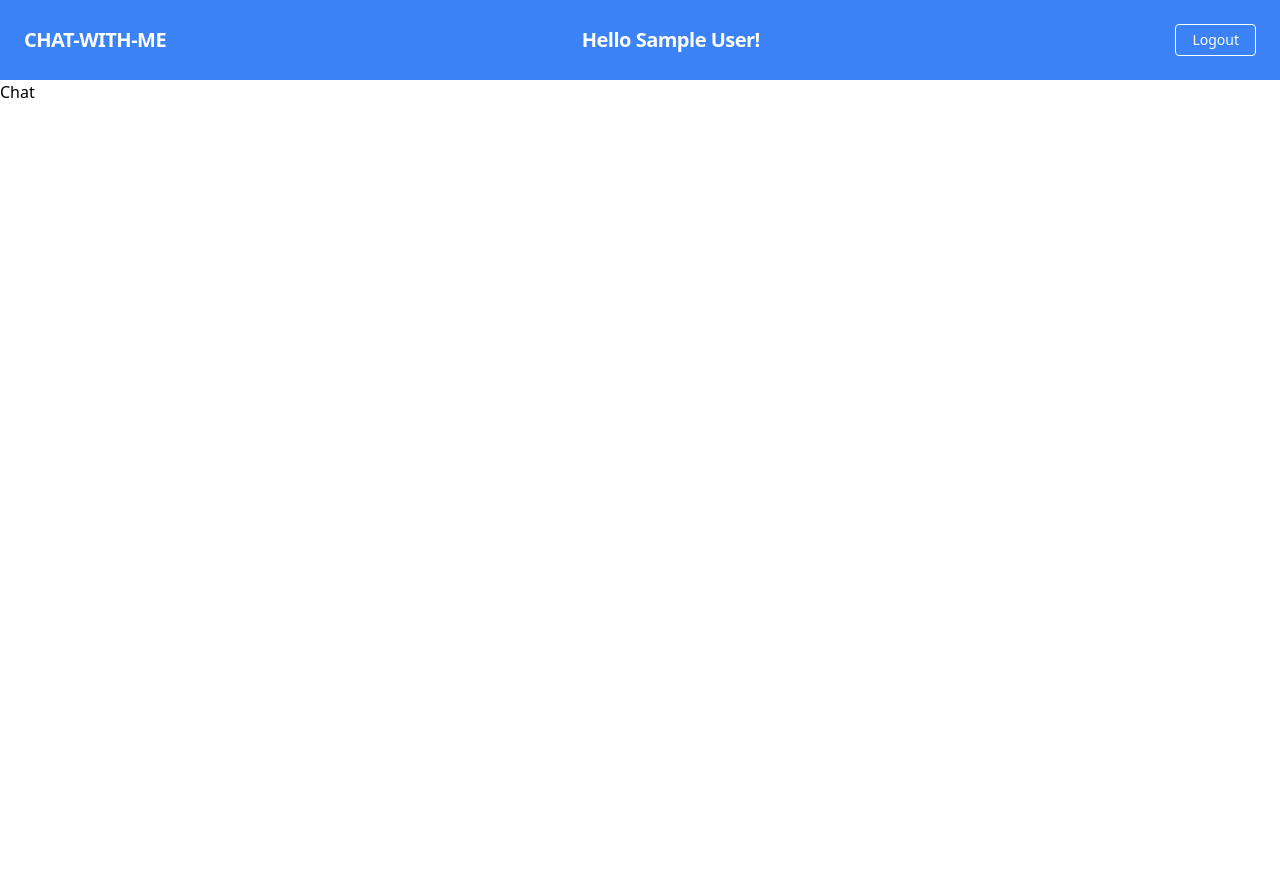
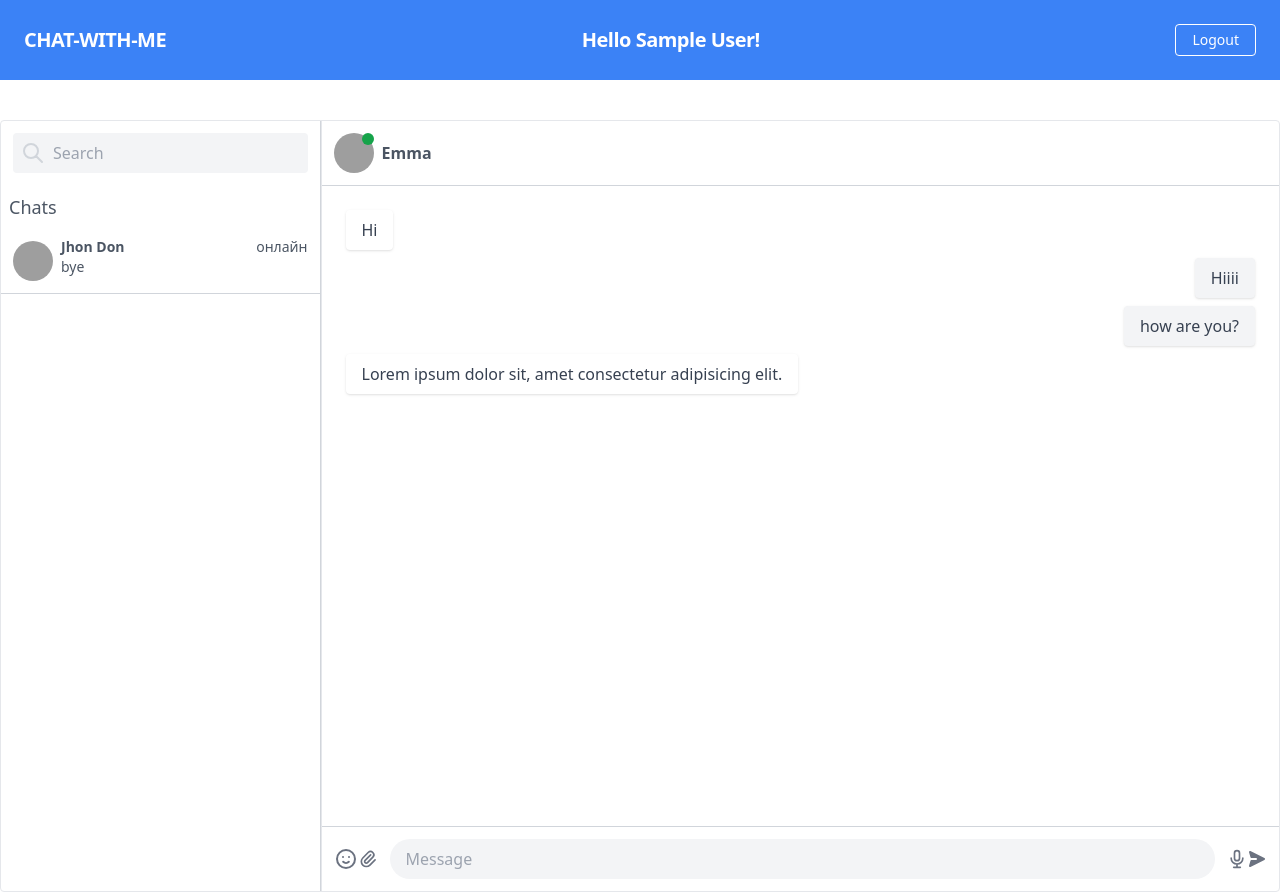
Before and after one commit to AlehBarushka/CHAT-WITH-ME, a React (Create React App) app: page / in a window 1280 px wide. Before the commit the page ends 800 px from the top, so only its background shows below. Built offline with nearby package versions, Linux system fonts and the light colour scheme; no server answers; sample sign-in values are in the browser's storage; grey boxes are pictures that could not be loaded.

Commit message:
add layout

```diff
--- a/src/components/HomePage/Chat.jsx
+++ b/src/components/HomePage/Chat.jsx
@@ -1,7 +1,166 @@
 import React from 'react';
 
 const Chat = () => {
-	return <div>Chat</div>;
+	return (
+		<>
+			<div className='mt-10 container mx-auto'>
+				<div className='min-w-full border rounded grid grid-cols-1 lg:grid-cols-4 md:grid-cols-3 sm:grid-cols-1'>
+					<div className='border-r border-gray-300'>
+						<div className='mx-3 my-3'>
+							<div className='relative text-gray-600'>
+								<span className='absolute inset-y-0 left-0 flex items-center pl-2'>
+									<svg
+										fill='none'
+										stroke='currentColor'
+										strokeLinecap='round'
+										strokeLinejoin='round'
+										strokeWidth='2'
+										viewBox='0 0 24 24'
+										className='w-6 h-6 text-gray-300'
+									>
+										<path d='M21 21l-6-6m2-5a7 7 0 11-14 0 7 7 0 0114 0z'></path>
+									</svg>
+								</span>
+								<input
+									type='search'
+									className='block w-full py-2 pl-10 bg-gray-100 rounded outline-none'
+									name='search'
+									placeholder='Search'
+									required
+								/>
+							</div>
+						</div>
+
+						<ul className='overflow-auto h-[32rem]'>
+							<h2 className='my-2 mb-2 ml-2 text-lg text-gray-600'>Chats</h2>
+							<li>
+								<a className='flex items-center px-3 py-2 text-sm transition duration-150 ease-in-out border-b border-gray-300 cursor-pointer hover:bg-gray-100 focus:outline-none'>
+									<img
+										className='object-cover w-10 h-10 rounded-full'
+										src='https://cdn.pixabay.com/photo/2018/09/12/12/14/man-3672010__340.jpg'
+										alt='username'
+									/>
+									<div className='w-full pb-2'>
+										<div className='flex justify-between'>
+											<span className='block ml-2 font-semibold text-gray-600'>Jhon Don</span>
+											<span className='block ml-2 text-sm text-gray-600'>онлайн</span>
+										</div>
+										<span className='block ml-2 text-sm text-gray-600'>bye</span>
+									</div>
+								</a>
+							</li>
+						</ul>
+					</div>
+					<div className='border-l lg:col-span-3 md:col-span-2 sm:col-span-1'>
+						<div className='w-full'>
+							<div className='relative flex items-center p-3 border-b border-gray-300'>
+								<img
+									className='object-cover w-10 h-10 rounded-full'
+									src='https://cdn.pixabay.com/photo/2018/01/15/07/51/woman-3083383__340.jpg'
+									alt='username'
+								/>
+								<span className='block ml-2 font-bold text-gray-600'>Emma</span>
+								<span className='absolute w-3 h-3 bg-green-600 rounded-full left-10 top-3'></span>
+							</div>
+							<div className='relative w-full p-6 overflow-y-auto h-[40rem]'>
+								<ul className='space-y-2'>
+									<li className='flex justify-start'>
+										<div className='relative max-w-xl px-4 py-2 text-gray-700 rounded shadow'>
+											<span className='block'>Hi</span>
+										</div>
+									</li>
+									<li className='flex justify-end'>
+										<div className='relative max-w-xl px-4 py-2 text-gray-700 bg-gray-100 rounded shadow'>
+											<span className='block'>Hiiii</span>
+										</div>
+									</li>
+									<li className='flex justify-end'>
+										<div className='relative max-w-xl px-4 py-2 text-gray-700 bg-gray-100 rounded shadow'>
+											<span className='block'>how are you?</span>
+										</div>
+									</li>
+									<li className='flex justify-start'>
+										<div className='relative max-w-xl px-4 py-2 text-gray-700 rounded shadow'>
+											<span className='block'>Lorem ipsum dolor sit, amet consectetur adipisicing elit.</span>
+										</div>
+									</li>
+								</ul>
+							</div>
+
+							<div className='flex items-center justify-between w-full p-3 border-t border-gray-300'>
+								<button>
+									<svg
+										xmlns='http://www.w3.org/2000/svg'
+										className='w-6 h-6 text-gray-500'
+										fill='none'
+										viewBox='0 0 24 24'
+										stroke='currentColor'
+									>
+										<path
+											strokeLinecap='round'
+											strokeLinejoin='round'
+											strokeWidth='2'
+											d='M14.828 14.828a4 4 0 01-5.656 0M9 10h.01M15 10h.01M21 12a9 9 0 11-18 0 9 9 0 0118 0z'
+										/>
+									</svg>
+								</button>
+								<button>
+									<svg
+										xmlns='http://www.w3.org/2000/svg'
+										className='w-5 h-5 text-gray-500'
+										fill='none'
+										viewBox='0 0 24 24'
+										stroke='currentColor'
+									>
+										<path
+											strokeLinecap='round'
+											strokeLinejoin='round'
+											strokeWidth='2'
+											d='M15.172 7l-6.586 6.586a2 2 0 102.828 2.828l6.414-6.586a4 4 0 00-5.656-5.656l-6.415 6.585a6 6 0 108.486 8.486L20.5 13'
+										/>
+									</svg>
+								</button>
+
+								<input
+									type='text'
+									placeholder='Message'
+									className='block w-full py-2 pl-4 mx-3 bg-gray-100 rounded-full outline-none focus:text-gray-700'
+									name='message'
+									required
+								/>
+								<button>
+									<svg
+										xmlns='http://www.w3.org/2000/svg'
+										className='w-5 h-5 text-gray-500'
+										fill='none'
+										viewBox='0 0 24 24'
+										stroke='currentColor'
+									>
+										<path
+											strokeLinecap='round'
+											strokeLinejoin='round'
+											strokeWidth='2'
+											d='M19 11a7 7 0 01-7 7m0 0a7 7 0 01-7-7m7 7v4m0 0H8m4 0h4m-4-8a3 3 0 01-3-3V5a3 3 0 116 0v6a3 3 0 01-3 3z'
+										/>
+									</svg>
+								</button>
+								<button type='submit'>
+									<svg
+										className='w-5 h-5 text-gray-500 origin-center transform rotate-90'
+										xmlns='http://www.w3.org/2000/svg'
+										viewBox='0 0 20 20'
+										fill='currentColor'
+									>
+										<path d='M10.894 2.553a1 1 0 00-1.788 0l-7 14a1 1 0 001.169 1.409l5-1.429A1 1 0 009 15.571V11a1 1 0 112 0v4.571a1 1 0 00.725.962l5 1.428a1 1 0 001.17-1.408l-7-14z' />
+									</svg>
+								</button>
+							</div>
+						</div>
+					</div>
+				</div>
+			</div>
+		</>
+	);
 };
 
 export default Chat;
```
